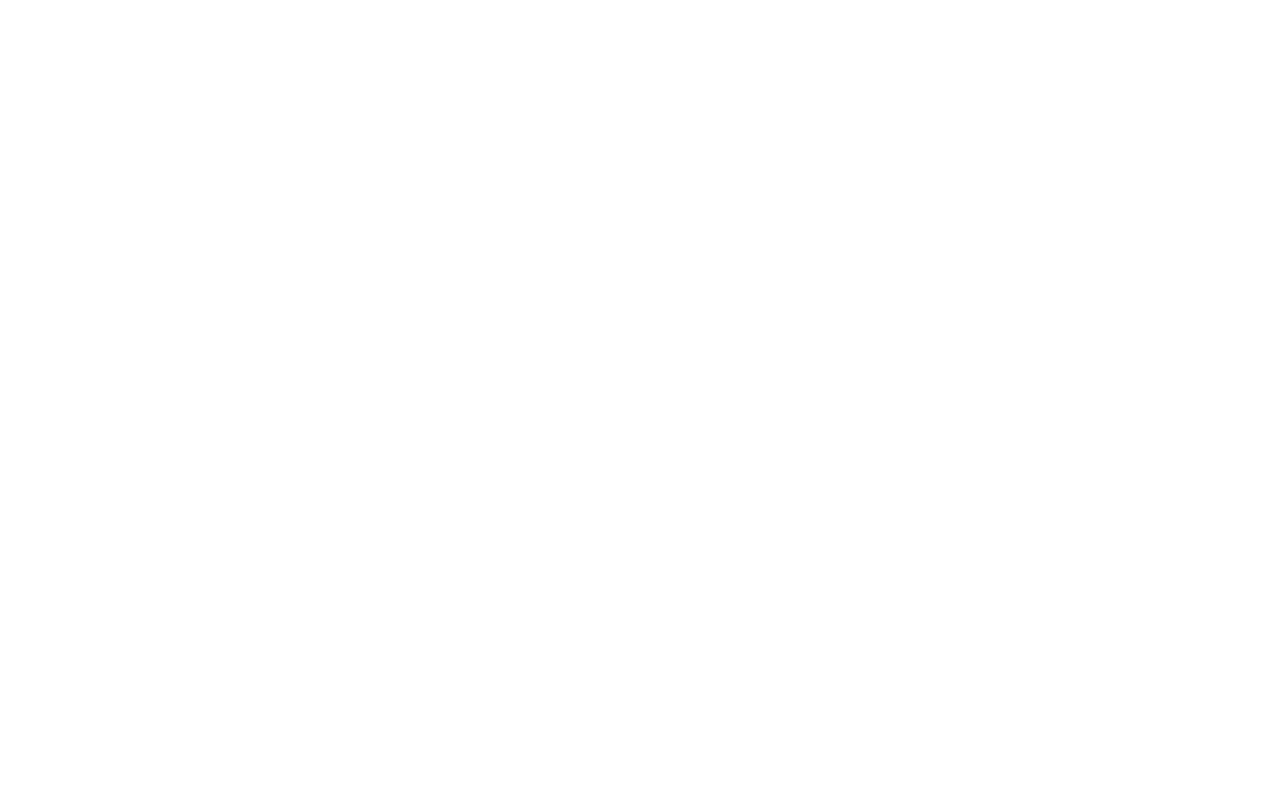
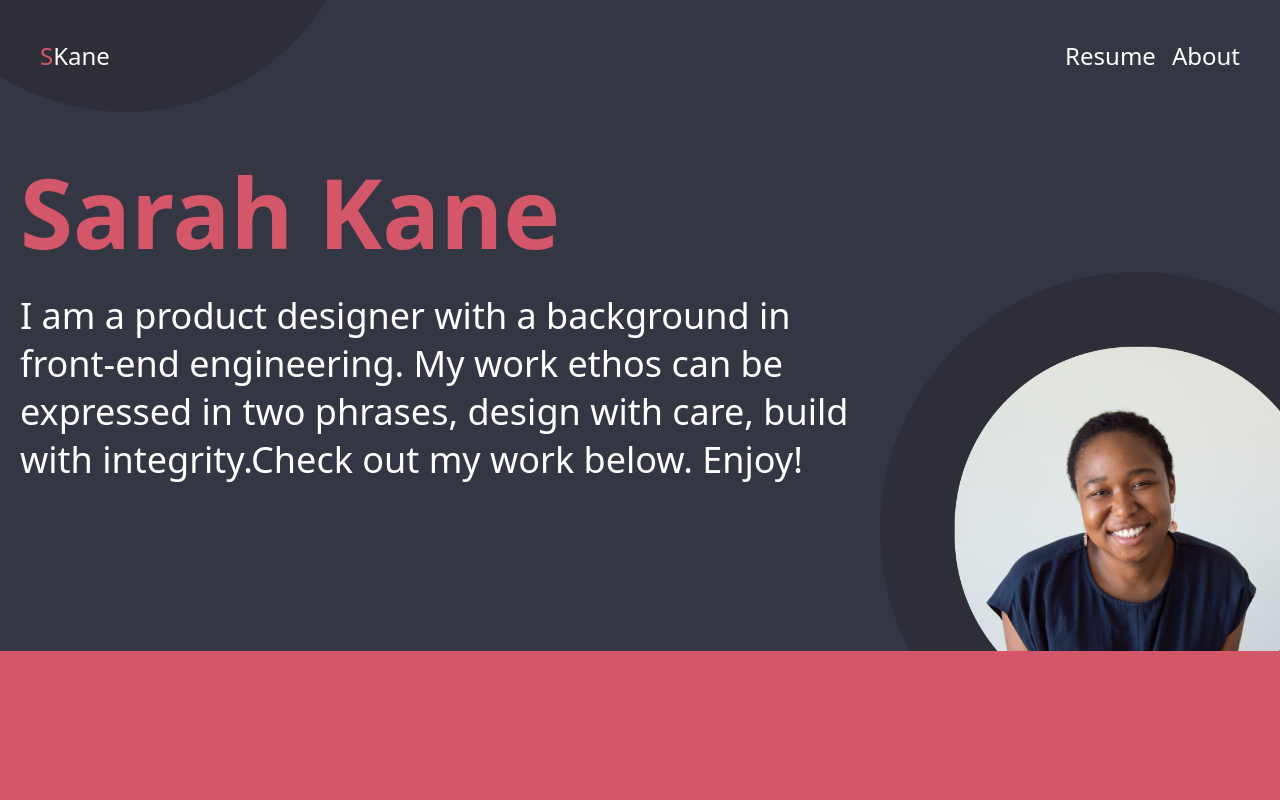
Before and after one commit to pottery123/sarah-kane-ux-portfolio, a React (Vite) app: page / in a window 1280 px wide. Before the commit this address had no page. Shown: the top 800 px of the page. Built offline with nearby package versions, Linux system fonts and the light colour scheme.

Commit message:
added hash router

```diff
--- a/src/main.jsx
+++ b/src/main.jsx
@@ -1,6 +1,6 @@
 import { StrictMode } from 'react'
 import { createRoot } from 'react-dom/client'
-import { BrowserRouter, Routes, Route } from "react-router";
+import { BrowserRouter, Routes, Route, HashRouter } from "react-router";
 import './index.css'
 import App from './App.jsx'
 import Home from './routes/Home.jsx'
@@ -12,14 +12,14 @@
 
 
 createRoot(document.getElementById('root')).render(
-  <BrowserRouter>
+  <HashRouter>
     <Routes>
-      <Route path="sarah-kane-ux-portfolio" element={<App />} />
+      <Route path="/" element={<App />} />
       <Route path="about" element={<About />} />
       <Route path="resume" element={<Resume />} />
       <Route path='aprender' element={<Aprender />} />
       <Route path='somo' element={<Somo />} />
       <Route path='state-fair' element={<StateFair />} />
     </Routes>
-  </BrowserRouter>
+  </HashRouter>
 )
```
